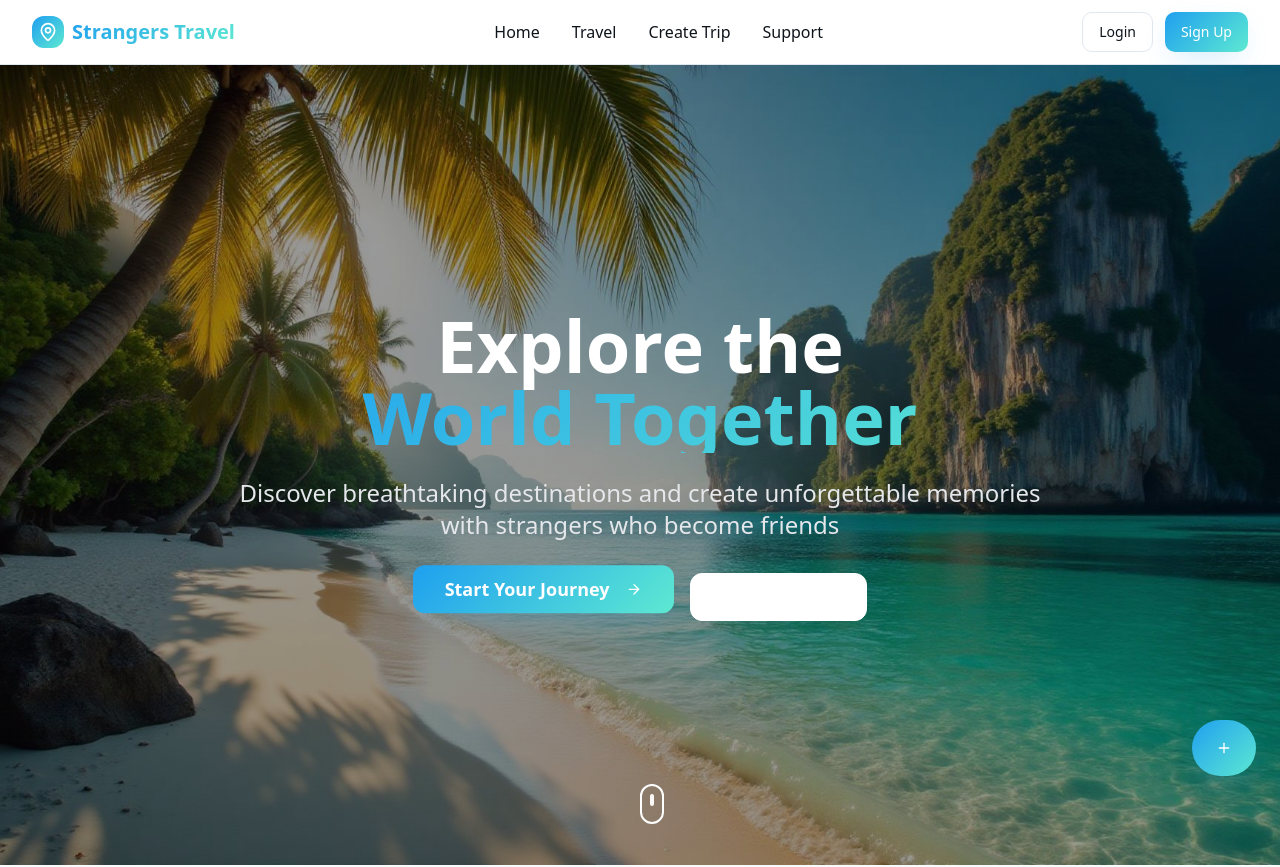
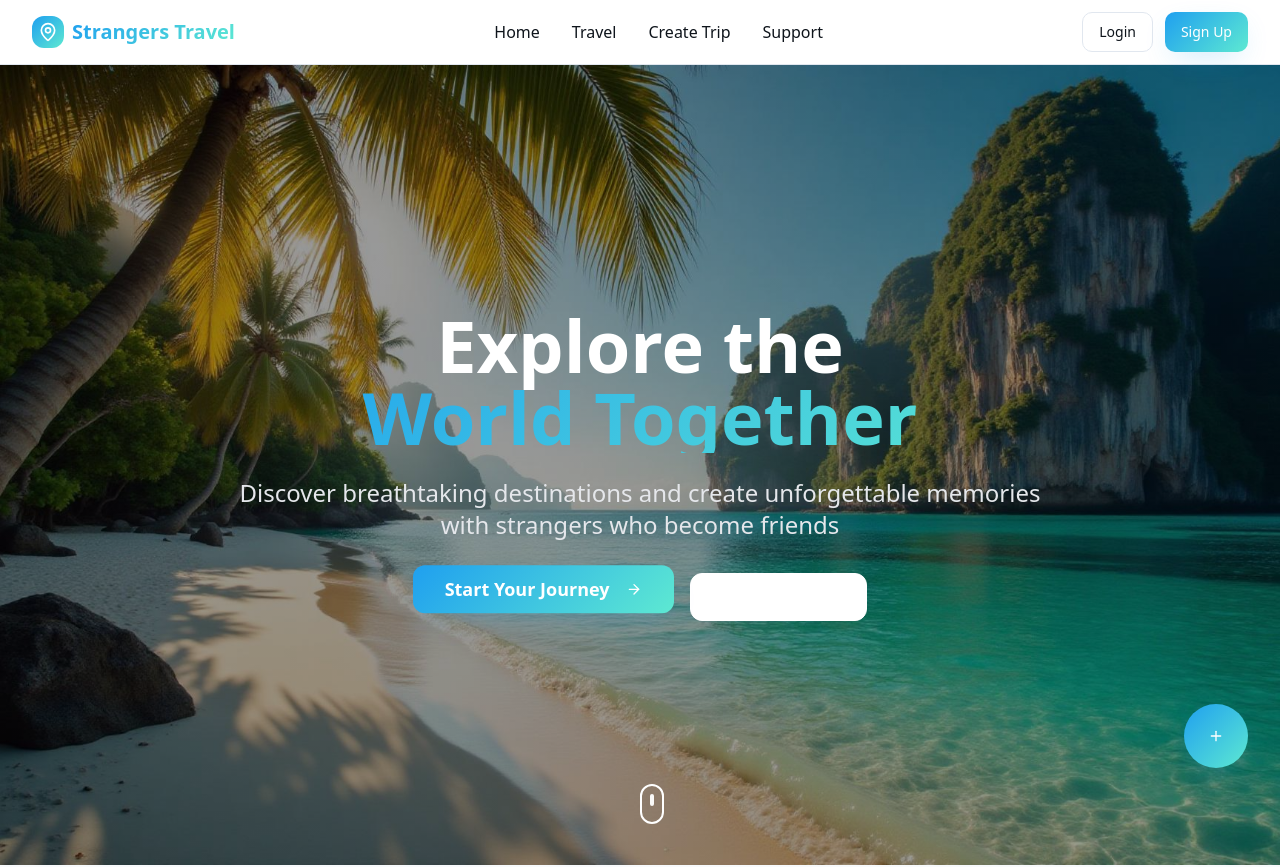
Before and after one commit to deepak-ydv72/explore-ease-link, a React (Vite) app: page / in a window 1280 px wide. Shown: the top 867 px of the page. Built offline with nearby package versions, Linux system fonts and the light colour scheme.

Commit message:
Style FAB to bottom right
Style the floating action button to be a circle and positioned at the bottom right of the screen.

```diff
--- a/src/components/Layout.tsx
+++ b/src/components/Layout.tsx
@@ -16,14 +16,13 @@ const Layout = () => {
       {/* Floating Action Button for Create Trip */}
       <Link
         to="/create-trip"
-        className="fixed bottom-6 right-6 z-50"
+        className="fixed bottom-8 right-8 z-50"
       >
         <Button
           variant="ocean"
-          size="lg"
-          className="rounded-full w-14 h-14 shadow-travel hover:shadow-glow transition-all duration-300 hover:scale-110"
+          className="rounded-full w-16 h-16 p-0 shadow-travel hover:shadow-glow transition-all duration-300 hover:scale-110"
         >
-          <Plus className="w-6 h-6" />
+          <Plus className="w-7 h-7" />
         </Button>
       </Link>
     </div>
```
